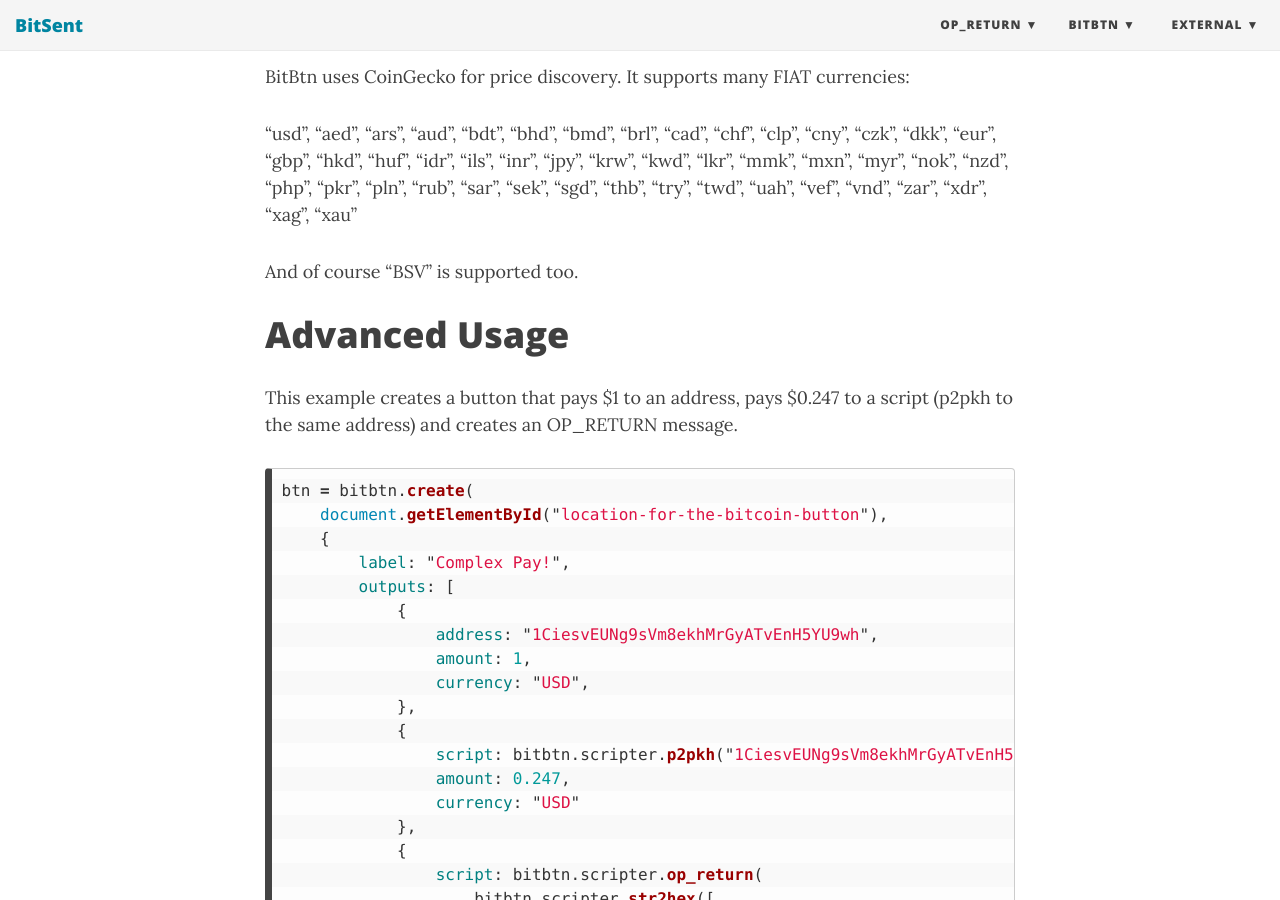
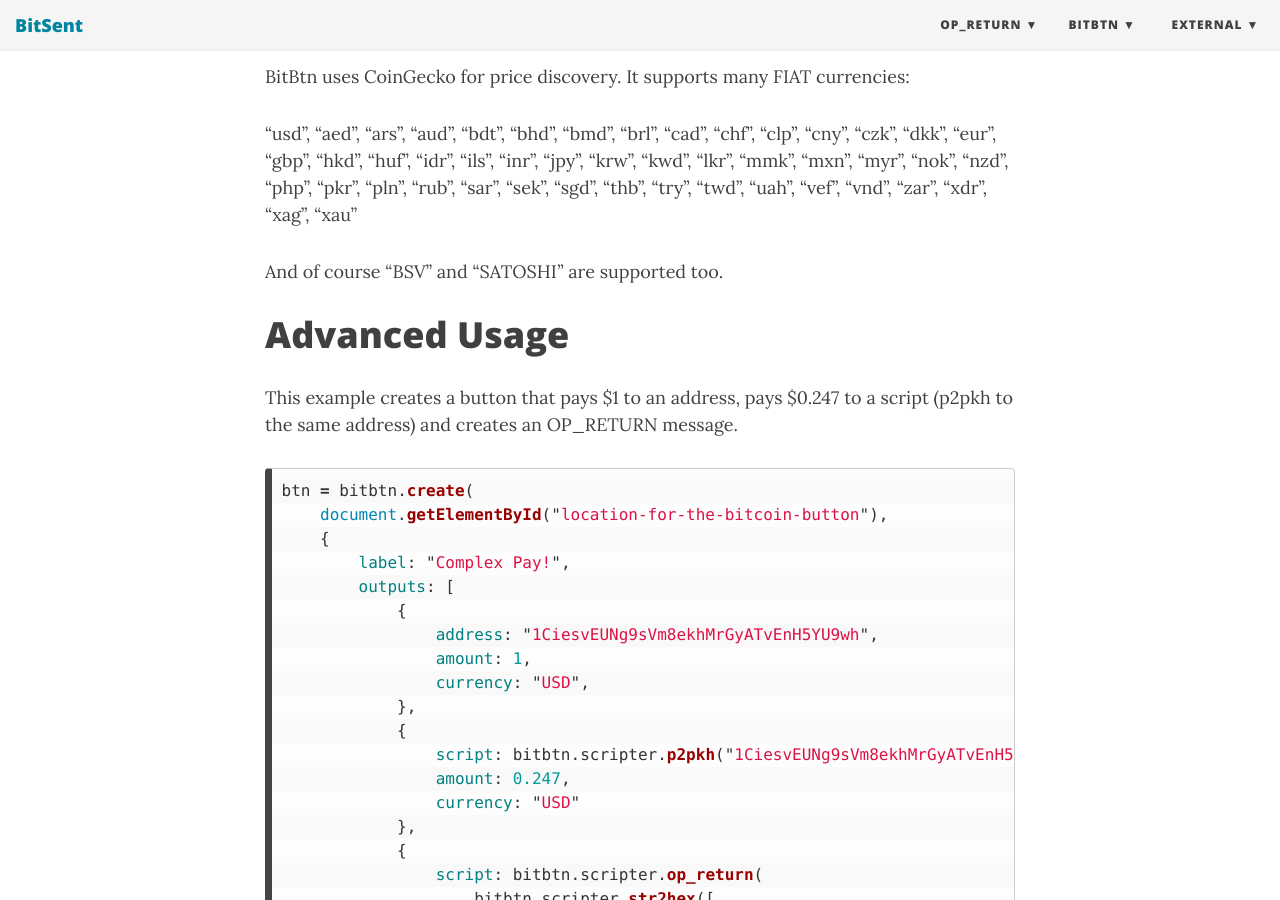
Before and after one commit to bitsent/bitsent.github.io, a Jekyll site: the page built from BITBTN.md, in a window 1280 px wide and 900 px high, scrolled down 2842 px. Built offline with Jekyll 4.4.1, drawn with Linux system fonts in a browser that asks for light colours; nearby versions of some CDN libraries.

Commit message:
satoshi currency supported

```diff
--- a/BITBTN.md
+++ b/BITBTN.md
@@ -76,7 +76,7 @@ BitBtn uses CoinGecko for price discovery. It supports many FIAT currencies:
 "sek", "sgd", "thb", "try", "twd", "uah", "vef",
 "vnd", "zar", "xdr", "xag", "xau"
 
-And of course "BSV" is supported too.
+And of course "BSV" and "SATOSHI" are supported too.
 
 # Advanced Usage
 
```
